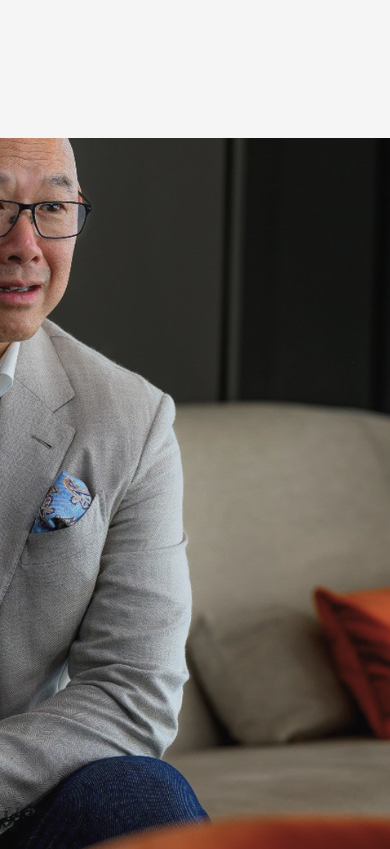
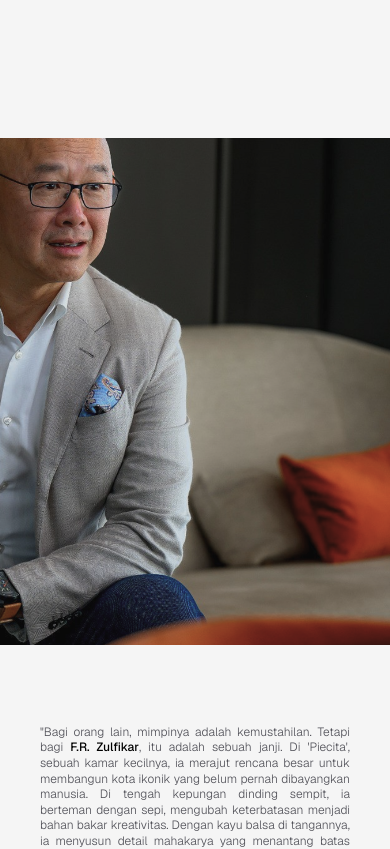
Before and after one commit to karnaufal/fai-portofolio, a Next.js app: page /about in a window 390 px wide. Shown: the part 3060-3909 px from the top of the page. Built offline with nearby package versions, Linux system fonts and the light colour scheme.

Commit message:
style: optimize hero portrait aspect ratio and positioning for mobile

```diff
--- a/app/about/page.tsx
+++ b/app/about/page.tsx
@@ -137,12 +137,12 @@ export default function AboutPage() {
             <section className="relative min-h-screen w-full bg-[#F5F5F5] overflow-hidden flex flex-col mt-40">
 
                 {/* Full BG Person Container */}
-                <div className="relative h-[85vh] w-full overflow-hidden">
+                <div className="relative h-[60vh] md:h-[85vh] w-full overflow-hidden">
                     <Image
                         src="/person-4.png"
                         alt="F. R. Zulfikar Portrait"
                         fill
-                        className="object-cover object-top"
+                        className="object-cover object-[50%_20%] md:object-top"
                         priority
                     />
                 </div>
```
